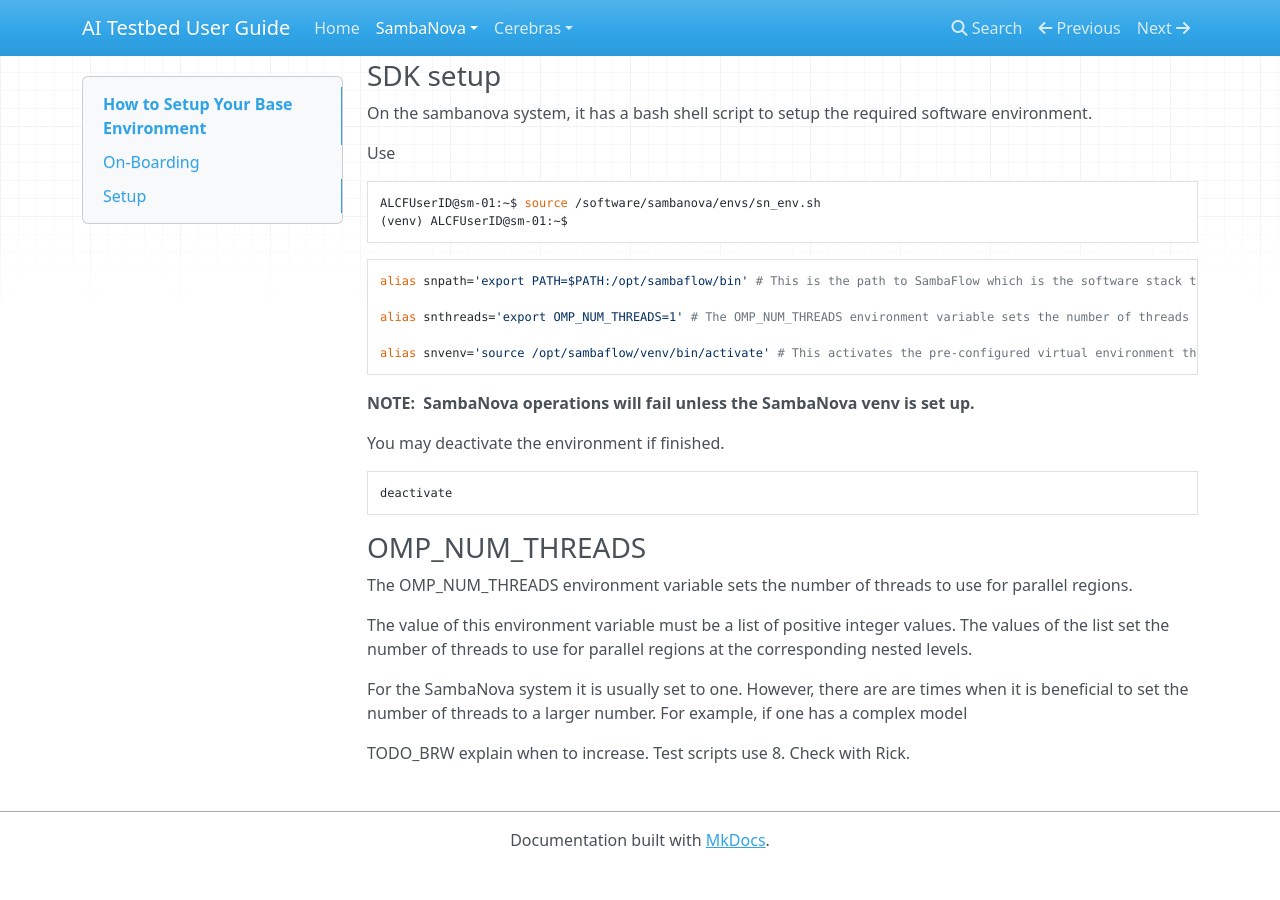
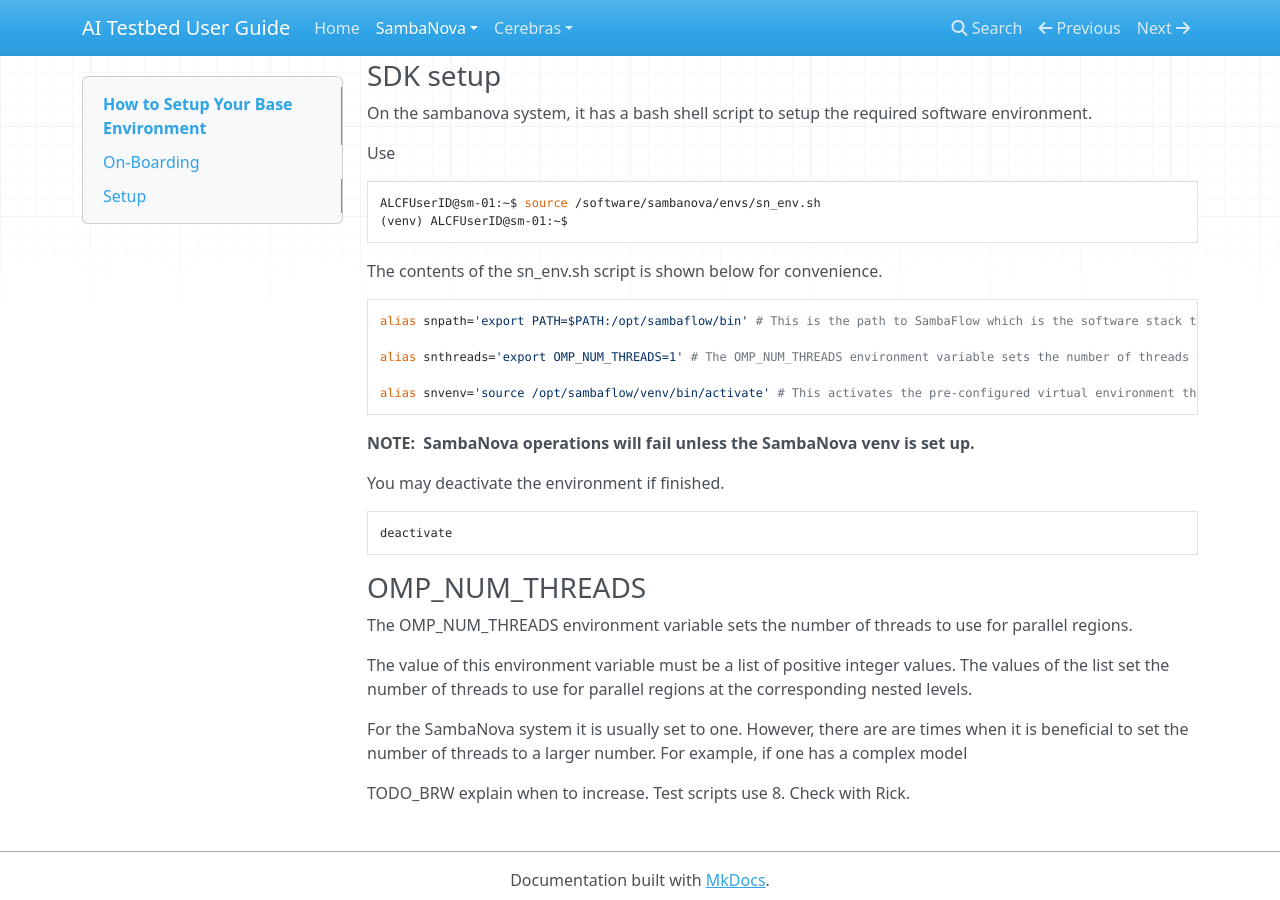
Before and after one commit to argonne-lcf/ai-testbed-userdocs, an MkDocs documentation site: the page built from docs/sambanova/How-to-setup-your-base-environment.md, in a window 1280 px wide and 900 px high, scrolled down 1015 px. Built offline with MkDocs 1.6.1, drawn with Linux system fonts in a browser that asks for light colours; nearby versions of some CDN libraries; before the commit the page ends 1883 px from its top, so only the background shows below that.

Commit message:
Update How-to-setup-your-base-environment.md

````diff
--- a/docs/sambanova/How-to-setup-your-base-environment.md
+++ b/docs/sambanova/How-to-setup-your-base-environment.md
@@ -43,7 +43,7 @@
 ALCFUserID@sm-01:~$ source /software/sambanova/envs/sn_env.sh
 (venv) ALCFUserID@sm-01:~$
 ```
-
+The contents of the sn_env.sh script is shown below for convenience.
 ```bash
 alias snpath='export PATH=$PATH:/opt/sambaflow/bin' # This is the path to SambaFlow which is the software stack that is running on SambaNova systems. This stack includes the Runtime, the compilers, and the SambaFlow Python SDK which is used to create and run models.
 
````
